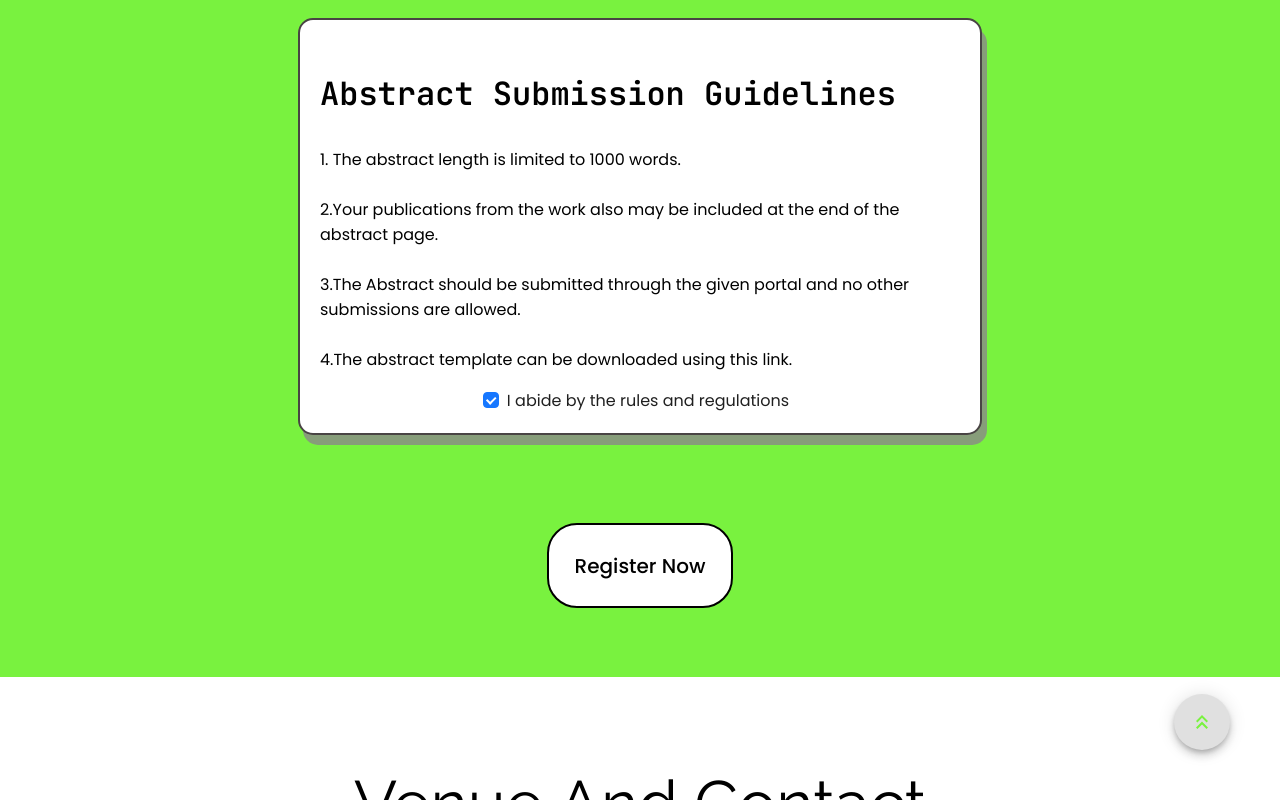
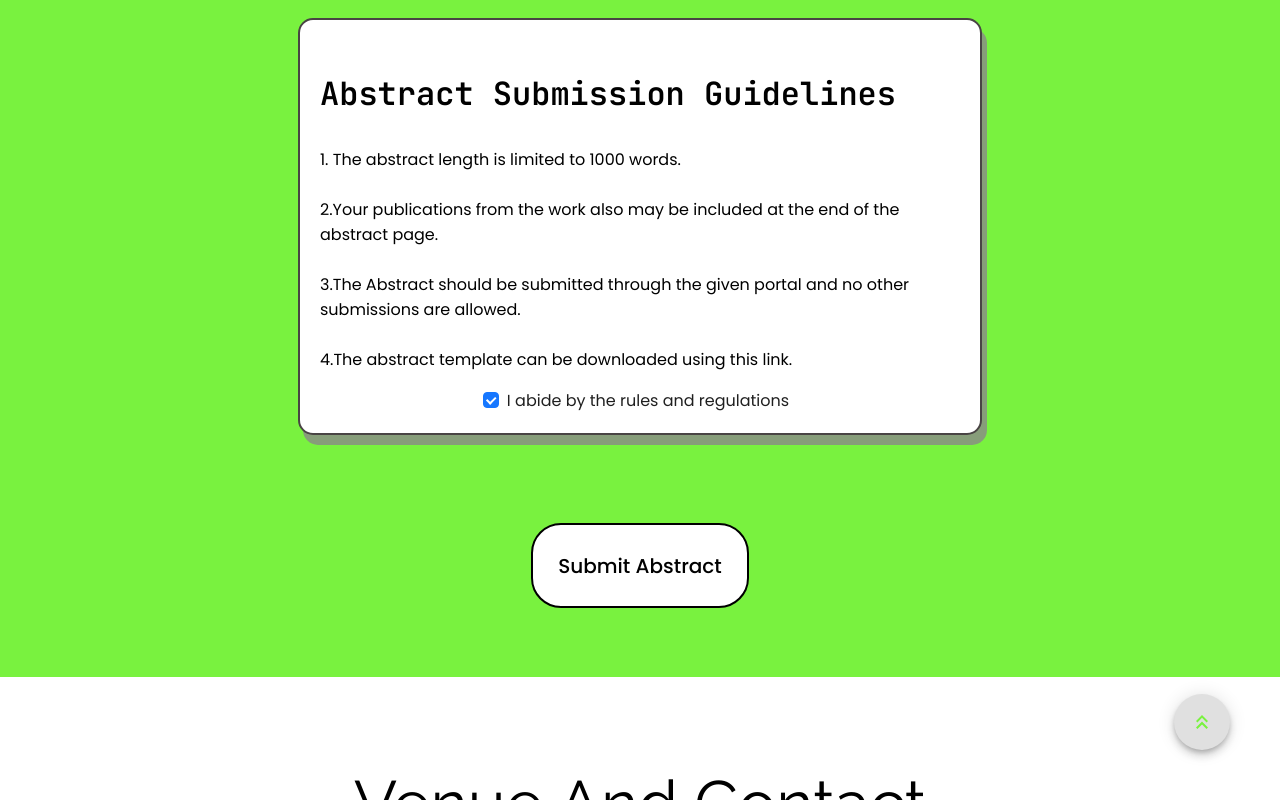
Before and after one commit to joel-uz/nsrc, a React (Create React App) app: page / in a window 1280 px wide. Both pictures are taken after a click on the label "I abide by the rules and regulations". Shown: the part 3940-4740 px from the top of the page. Built offline with nearby package versions, Linux system fonts and the light colour scheme; the HTML template or start-up script is replaced by a standard one.

Commit message:
last updation

```diff
--- a/public/index.html
+++ b/public/index.html
@@ -2,29 +2,17 @@
 <html lang="en">
   <head>
     <meta charset="utf-8" />
-    <link rel="icon" href="%PUBLIC_URL%/favicon.ico" />
+    <link rel="icon" href="%PUBLIC_URL%/favicon.png" />
     <meta name="viewport" content="width=device-width, initial-scale=1" />
-    <meta name="theme-color" content="#000000" />
     <meta
       name="description"
-      content="Web site created using create-react-app"
+      content="Website for the offical national symposium and research conference here at NIT Calicut. It will be held on
+      03rd and 04th of November 2023."
     />
-    <link rel="apple-touch-icon" href="%PUBLIC_URL%/logo192.png" />
-    <!--
-      manifest.json provides metadata used when your web app is installed on a
-      user's mobile device or desktop. See https://developers.google.com/web/fundamentals/web-app-manifest/
-    -->
+    <link rel="apple-touch-icon" href="%PUBLIC_URL%/favicon.png" />
     <link rel="manifest" href="%PUBLIC_URL%/manifest.json" />
-    <!--
-      Notice the use of %PUBLIC_URL% in the tags above.
-      It will be replaced with the URL of the `public` folder during the build.
-      Only files inside the `public` folder can be referenced from the HTML.
 
-      Unlike "/favicon.ico" or "favicon.ico", "%PUBLIC_URL%/favicon.ico" will
-      work correctly both with client-side routing and a non-root public URL.
-      Learn how to configure a non-root public URL by running `npm run build`.
-    -->
-    <title>React App</title>
+    <title>NSRC 2023 | NIT Calicut</title>
   </head>
   <body>
     <noscript>You need to enable JavaScript to run this app.</noscript>
--- a/src/details.js
+++ b/src/details.js
@@ -62,7 +62,7 @@ const DetailsPage = () => {
                     <motion.div
         initial={{ opacity: 0 }}
         whileInView={{ opacity: 1 }}
-        viewport={{ once: true }} className="card-guide">
+        viewport={{ once: true }} className="card-guide" id="abstract">
                         <p className="text-heading">Abstract Submission Guidelines</p>
                         <p className="content-text">
                            1. The abstract length is limited to 1000 words. <br/><br/>
@@ -72,7 +72,7 @@ const DetailsPage = () => {
                         </p>
                         <center><Checkbox onChange={onChange} className="content-text">I abide by the rules and regulations</Checkbox></center>
                     </motion.div>
-                    <button className= {tick? "button-green-reg":"no-button"} disabled={true}><a href="https://opnform.com/forms/submit-research-papers-udbrsb" rel="noreferrer" target="_blank" className="link" disabled={!tick}>Register Now</a></button>
+                    <button className= {tick? "button-green-reg":"no-button"} disabled={true}><a href="https://opnform.com/forms/submit-research-papers-udbrsb" rel="noreferrer" target="_blank" className="link" disabled={!tick}>Submit Abstract</a></button>
                 </div>
             </div>
         </div>
--- a/src/navbar.js
+++ b/src/navbar.js
@@ -94,7 +94,7 @@ const Navbar = () => {
         <li><a href="/" className={isActive1 ? 'active' : 'not'} onClick={handleClick1}>Home</a></li>
         <li><a href="#time" className={isActive2 ? 'active' : 'not'} onClick={handleClick2}>TimeLine</a></li>
         <li><a href="#details" className={isActive3 ? 'active' : 'not'} onClick={handleClick3}>Details</a></li>
-        <li><a href="#about" className={isActive4 ? 'active' : 'not'} onClick={handleClick4}>Gallery</a></li>
+        <li><a href="#about" className={isActive4 ? 'active' : 'not'} onClick={handleClick4}>About</a></li>
         <li><a href="#venue" className={isActive5 ? 'active' : 'not'} onClick={handleClick5}>Venue</a></li>
       </div>
       <button className="button-reg-top"><a href="#reg" className="link-top">Register Now</a></button>
--- a/src/part.css
+++ b/src/part.css
@@ -16,7 +16,7 @@
 }
 
 .text-part{
-    font-size: 400%;
+    font-size: 200%;
     font-family: "JetBrains Mono";
     text-align: center;
     font-weight: 700;
--- a/src/part.js
+++ b/src/part.js
@@ -5,8 +5,10 @@ const PartPage = () => {
         <div className="main-part">
             <div className="text-part">
                 Do join us to be a part in this upcoming event.
+                Click here to register for NSRC 2023.
             </div>
-            <button className="button-green"><a href="https://opnform.com/forms/submit-research-papers-udbrsb" rel="noreferrer" target="_blank" className="link">Register Now</a></button>
+            <button className="button-green"><a href="https://opnform.com/forms/register-for-nsrc-2023-ugq7jc" rel="noreferrer" target="_blank" className="link">Register Now</a></button>
+            <a href="#abstract" className="text-our-web">Click here to submit your abstract</a>
         </div>
     )
 }
--- a/src/short_para.js
+++ b/src/short_para.js
@@ -6,7 +6,7 @@ const Glimpse = () => {
             <div className="short">
                 <p className="presents-rev">3<sup>rd</sup> National Symposium & Research Colloquium</p><br />
                 <hr className="ruler"/>
-                <p className="presents-rev">A two-day hybrid summit of talks, activities, and paper presentations</p>
+                <p className="presents-rev">Fostering Innovation and Collaboration in Academia and Industry</p>
                 <br />
                 <br />
                 <center>
```
Also changed, not shown: public/favicon.png (added), public/manifest.json, 1 other file (tests, documents, lock files or other folders).
